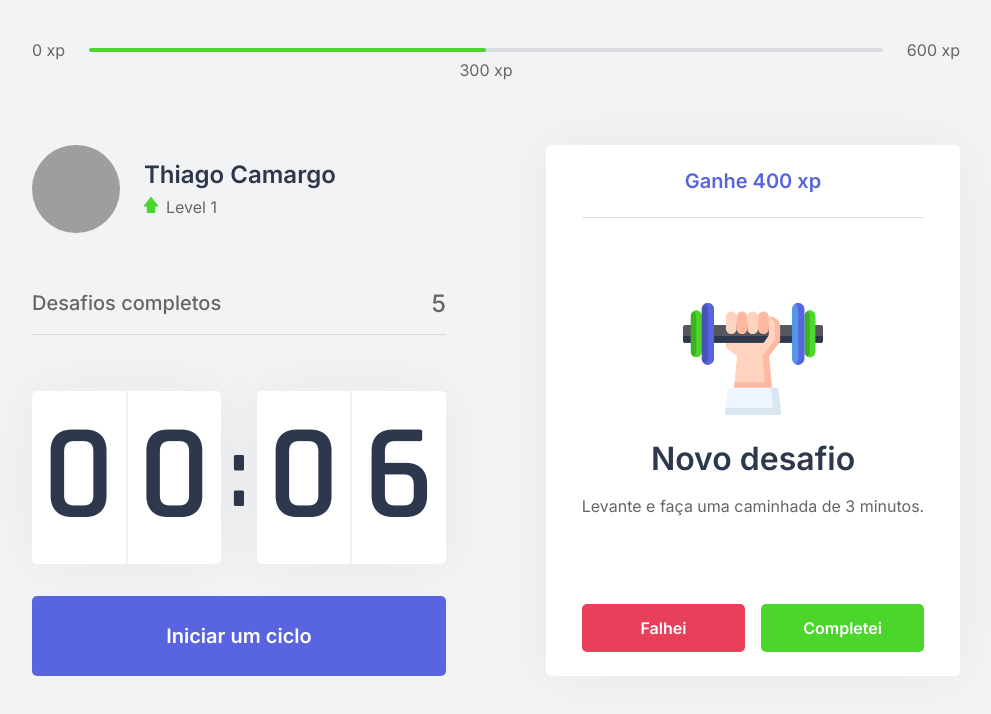
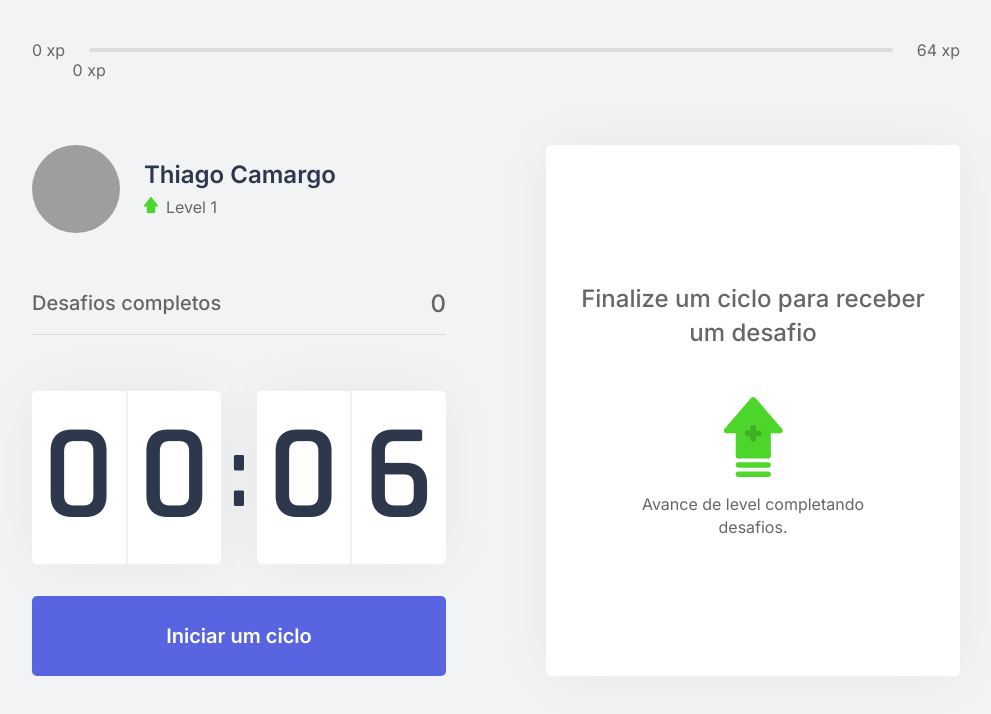
Before and after one commit to tcamargo10/NWL4, a Next.js app: page / in a window 1280 px wide. Shown: the top 714 px of the page, without its empty margins (144-1135 px from the left). Built offline with nearby package versions, Linux system fonts and the light colour scheme; grey boxes are pictures that could not be loaded.

Commit message:
adicionado context na aplicacao

```diff
--- /dev/null
+++ b/challenges.json
@@ -0,0 +1,62 @@
+[
+  {
+    "type": "body",
+    "description": "Estique um de seus braços com a palma da mão virada para frente e puxe os dedos para cima por 10 segundos por mão.",
+    "amount": 80
+  },
+  {
+    "type": "body",
+    "description": "Estique seu braço contra o peito e puxe-o utilizando o outro braço por 10 segundos por braço.",
+    "amount": 60
+  },
+  {
+    "type": "body",
+    "description": "Puxe seu pescoço com a ajuda da mão para a direita e para a esquerda, permanecendo na posição por alguns segundos.",
+    "amount": 70
+  },
+  {
+    "type": "body",
+    "description": "Com as duas mãos na parte de trás da cabeça, leve-a para baixo, alongando a parte de trás da região.",
+    "amount": 60
+  },
+  {
+    "type": "body",
+    "description": "Cruze as pernas e desça com as mãos esticadas em direção ao chão. Repita o movimento com a outra perna na frente.",
+    "amount": 100
+  },
+  {
+    "type": "body",
+    "description": "Sentado, abra as pernas e tente encostar as palmas das mãos no chão, repita 3 vezes por 5 segundos.",
+    "amount": 80
+  },
+  {
+    "type": "body",
+    "description": "Puxe o joelho de encontro ao peito e segure, troque de perna após 10 segundos.",
+    "amount": 50
+  },
+  {
+    "type": "body",
+    "description": "Sentado, cruze uma perna e incline seu tronco à frente, troque de perna após 10 segundos.",
+    "amount": 80
+  },
+  {
+    "type": "eye",
+    "description": "Sentado, feche os olhos e cubra-os com as palmas da mão durante 2 minutos, depois abra normalmente.",
+    "amount": 90
+  },
+  {
+    "type": "eye",
+    "description": "Em algum ambiente aberto, olhe o mais longe que puder em quatro direções por 3s, mexa apenas os olhos. Repita 3 vezes.",
+    "amount": 140
+  },
+  {
+    "type": "eye",
+    "description": "Usando os polegares, massage a área abaixo das sobrancelhas em movimentos circulares por 15 segundos.",
+    "amount": 70
+  },
+  {
+    "type": "body",
+    "description": "Em pé, gire a cintura o máximo que puder para a esquerda, segure por cinco segundos. Repita para a direita.",
+    "amount": 90
+  }
+]
--- a/src/components/ChallengeBox.tsx
+++ b/src/components/ChallengeBox.tsx
@@ -1,23 +1,29 @@
+import { useContext } from 'react';
 import styles from '../styles/components/ChallengeBox.module.css';
+import { ChallengeContext } from '../contexts/ChallengesContext';
 
 export function ChallengeBox() {
-    const hasActiveChallenge = true;
+    const { activeChallenge, resetChallenge, completeChallenge } = useContext(ChallengeContext);
 
     return(
         <div className={styles.challengeBoxContainer}>
-            {hasActiveChallenge ? (
+            {activeChallenge ? (
                 <div className={styles.challengeActive}>
-                    <header>Ganhe 400 xp</header>
+                    <header>Ganhe {activeChallenge.amount} xp</header>
 
                     <main>
-                        <img src="icons/body.svg" />
+                        <img src={`icons/${activeChallenge.type}.svg`}/>
                         <strong>Novo desafio</strong>
-                        <p>Levante e faça uma caminhada de 3 minutos.</p>
+                        <p>{activeChallenge.description}</p>
                     </main>
 
                     <footer>
-                        <button type="button" className={styles.challengeFailedButton}>Falhei</button>
-                        <button type="button" className={styles.challengeSucceededButton}>Completei</button>
+                        <button type="button" className={styles.challengeFailedButton} onClick={resetChallenge}>
+                            Falhei
+                        </button>
+                        <button type="button" className={styles.challengeSucceededButton} onClick={completeChallenge}>
+                            Completei
+                        </button>
                     </footer>
                 </div>
             ) : (
--- a/src/components/CompletedChallenges.tsx
+++ b/src/components/CompletedChallenges.tsx
@@ -1,10 +1,14 @@
+import { useContext } from 'react';
+import { ChallengeContext } from '../contexts/ChallengesContext';
 import styles from '../styles/components/CompletedChallenges.module.css';
 
 export function CompletedChallenges() {
+    const { challengeCompleted } = useContext(ChallengeContext);
+
     return (
         <div className={styles.completedChallengesContainer} >
             <span>Desafios completos</span>
-            <span>5</span>
+            <span>{challengeCompleted}</span>
         </div>
     );
 }
--- a/src/components/Countdown.tsx
+++ b/src/components/Countdown.tsx
@@ -1,7 +1,10 @@
-import { useState, useEffect } from 'react'
+import { useState, useEffect, useContext } from 'react'
+import { ChallengeContext } from '../contexts/ChallengesContext';
 import styles from '../styles/components/Countdown.module.css'
 
 export default function Countdown() {
+    const { startNewChallenge } = useContext(ChallengeContext);
+
     const [time, setTime] = useState(0.1 * 60);
     const [isActive, setIsActive] = useState(false);
     const [hasFinished, setHasFinished] = useState(false);
@@ -22,6 +25,7 @@
         } else if(isActive && time === 0) {
             setHasFinished(true);
             setIsActive(false);
+            startNewChallenge();
         }
     }, [isActive, time]);
 
--- a/src/components/ExperienceBar.tsx
+++ b/src/components/ExperienceBar.tsx
@@ -1,14 +1,22 @@
+import { useContext } from 'react';
+import { ChallengeContext } from '../contexts/ChallengesContext';
 import styles from '../styles/components/ExperienceBar.module.css';
 
 export function ExperienceBar() {
+    const { currentExperience, experienceToNextLevel } = useContext(ChallengeContext);
+
+    const percentToNextLevel = Math.round(currentExperience * 100) / experienceToNextLevel
+
     return (
         <header className={styles.experienceBar}>
             <span>0 xp</span>
             <div>
-                <div style={{width: '50%'}} />
-                <span className={styles.currentExperience} style={{ left: '50%' }}>300 xp</span>
+                <div style={{width: `${percentToNextLevel}%`}} />
+                <span className={styles.currentExperience} style={{ left: `${percentToNextLevel}%` }}>
+                    {currentExperience} xp
+                </span>
             </div>
-            <span>600 xp</span>
+            <span>{experienceToNextLevel} xp</span>
         </header>
     );
 }
--- a/src/components/Profile.tsx
+++ b/src/components/Profile.tsx
@@ -1,6 +1,10 @@
+import { useContext } from 'react';
+import { ChallengeContext } from '../contexts/ChallengesContext';
 import styles from '../styles/components/Profile.module.css';
 
 export function Profile() {
+    const { level } = useContext(ChallengeContext);
+
     return (
         <div className={styles.profileContainer} >
             <img src="https://avatars.githubusercontent.com/u/42656623?s=460&u=ce59f009e400de7b26a15999569037d771b738dd&v=4" alt="Thiago" />
@@ -8,7 +12,7 @@
                 <strong>Thiago Camargo</strong>
                 <p>
                     <img src="icons/level.svg" alt="level" />
-                    Level 1
+                    Level {level}
                 </p>
             </div>
         </div>
--- /dev/null
+++ b/src/contexts/ChallengesContext.tsx
@@ -0,0 +1,85 @@
+import { createContext, useState, ReactNode } from 'react';
+import challenges from '../../challenges.json';
+
+interface Challenge {
+    type: 'body' | 'eye';
+    description: string;
+    amount: number;
+}
+
+interface ChallengesContextData {
+    level: number;
+    currentExperience: number;
+    challengeCompleted: number;
+    activeChallenge: Challenge;
+    experienceToNextLevel: number;
+    levelUp: () => void;
+    startNewChallenge: () => void;
+    resetChallenge: () => void;
+    completeChallenge: () => void;
+}
+
+interface ChallengesProviderProps {
+    children: ReactNode;
+}
+
+export const ChallengeContext = createContext({} as ChallengesContextData);
+
+export function ChallengesProvider({ children }: ChallengesProviderProps) {
+    const [level, setLevel] = useState(1);
+    const [currentExperience, setCurrentExperience] = useState(0);
+    const [challengeCompleted, setChallengeCompleted] = useState(0);
+    const [activeChallenge, setActiveChallenge] = useState(null);
+
+    const experienceToNextLevel = Math.pow((level + 1) * 4, 2);
+
+    function levelUp() {
+        setLevel(level + 1);
+    }
+
+    function startNewChallenge() {
+        const randomChallengesIndex = Math.floor(Math.random() * challenges.length);
+        const challenge = challenges[randomChallengesIndex];
+
+        setActiveChallenge(challenge);
+    }
+
+    function resetChallenge() {
+        setActiveChallenge(null);
+    }
+
+    function completeChallenge() {
+        if(!activeChallenge){
+            return;
+        }
+        const { amount } = activeChallenge;
+        let finalExperience = currentExperience + amount;
+
+        if(finalExperience >= experienceToNextLevel){
+            finalExperience = finalExperience - experienceToNextLevel;
+            levelUp();
+        }
+
+        setCurrentExperience(finalExperience);
+        setActiveChallenge(null);
+        setChallengeCompleted(challengeCompleted + 1);
+    }
+
+    return(
+        <ChallengeContext.Provider
+            value={{
+                startNewChallenge,
+                level,
+                levelUp,
+                currentExperience,
+                challengeCompleted,
+                activeChallenge,
+                resetChallenge,
+                experienceToNextLevel,
+                completeChallenge,
+            }}
+        >
+            {children}
+        </ChallengeContext.Provider>
+    )
+}
--- a/src/pages/_app.tsx
+++ b/src/pages/_app.tsx
@@ -1,7 +1,13 @@
 import '../styles/global.css';
 
+import { ChallengesProvider } from '../contexts/ChallengesContext';
+
 function MyApp({ Component, pageProps }) {
-  return <Component {...pageProps} />
+  return (
+    <ChallengesProvider>
+      <Component {...pageProps} />
+    </ChallengesProvider>
+  );
 }
 
 export default MyApp
```
